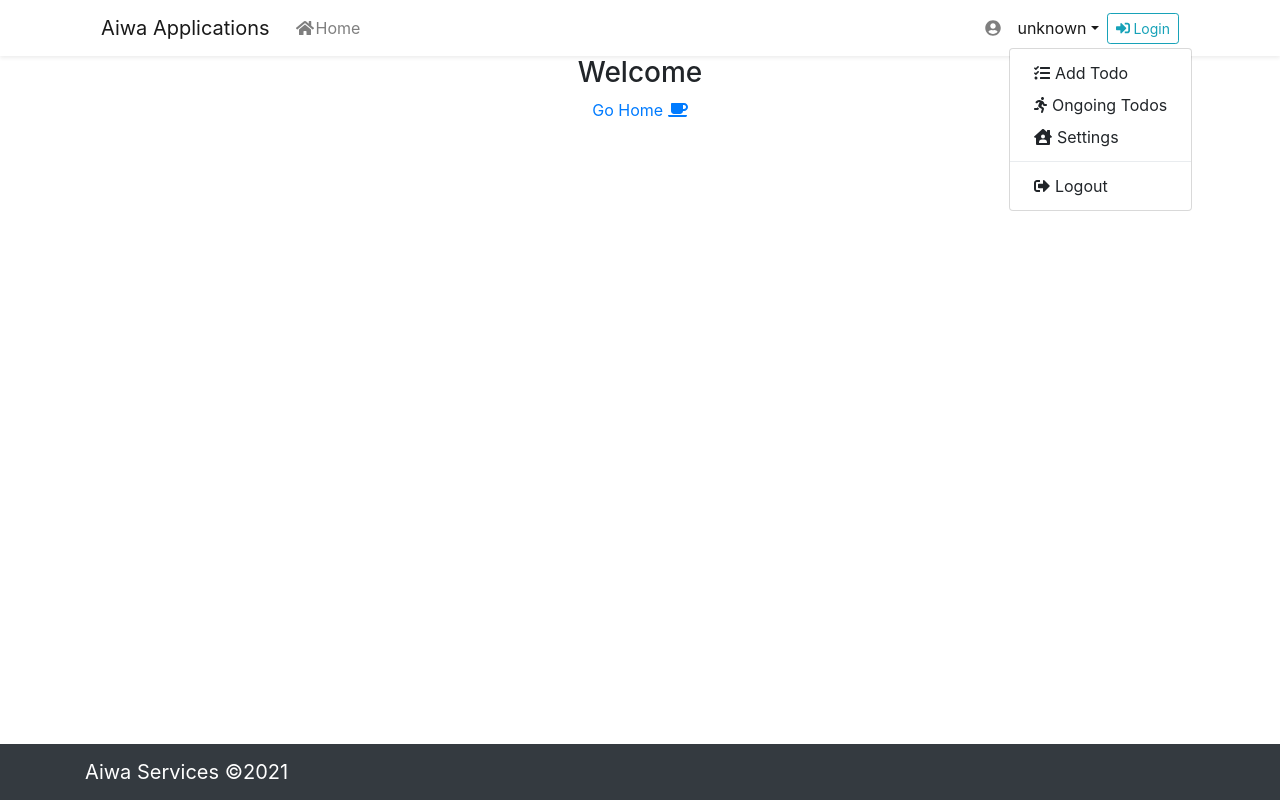
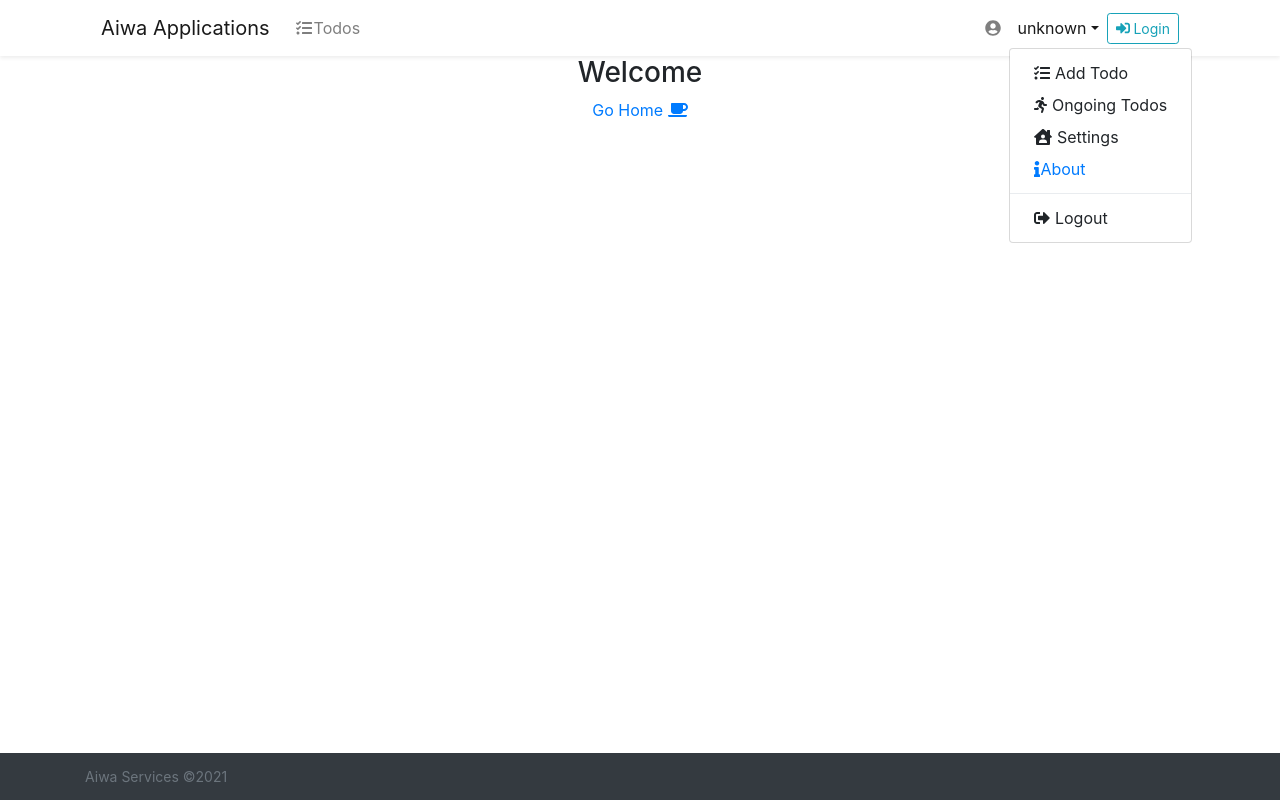
Before and after one commit to 47leonel-wabo/todo-app, a React (Create React App) app in the folder todo-app-frontend/: page / in a window 1280 px wide. Both pictures are taken after a click on the button "unknown". Built offline with nearby package versions, Linux system fonts and the light colour scheme.

Commit message:
Code refactoring

```diff
--- a/todo-app-frontend/src/components/parts/FooterComponent.jsx
+++ b/todo-app-frontend/src/components/parts/FooterComponent.jsx
@@ -7,7 +7,7 @@ class FooterComponent extends React.Component {
             <div className="footerComponent">
                 <Navbar fixed="bottom" expand="lg" variant="light" bg="dark">
                     <Container>
-                        <Navbar.Brand style={{color: "white"}}>Aiwa Services &copy;2021</Navbar.Brand>
+                        <Navbar.Brand className="text-muted" style={{color: "white", fontSize: "14px"}}>Aiwa Services &copy;2021</Navbar.Brand>
                     </Container>
                 </Navbar>
             </div>
--- a/todo-app-frontend/src/components/parts/HeaderComponent.jsx
+++ b/todo-app-frontend/src/components/parts/HeaderComponent.jsx
@@ -3,7 +3,7 @@ import {Form, Nav, Navbar, NavDropdown} from "react-bootstrap"
 import {Link} from "react-router-dom"
 import {
     faHome,
-    faHouseUser,
+    faHouseUser, faInfo,
     faRunning,
     faSignInAlt,
     faSignOutAlt,
@@ -31,7 +31,7 @@ class HeaderComponent extends React.Component {
                         <Navbar.Collapse id="basic-navbar-nav">
                             <Nav className="mr-auto">
                                 <Link className="nav-link" to="/home">
-                                    <FontAwesomeIcon icon={faHome} style={{margin: "0 2px"}}/>Home
+                                    <FontAwesomeIcon icon={faTasks} style={{margin: "0 2px"}}/>Todos
                                 </Link>
                             </Nav>
                             <Nav className="ml-auto">
@@ -44,6 +44,11 @@ class HeaderComponent extends React.Component {
                                     </NavDropdown.Item>
                                     <NavDropdown.Item>
                                         <FontAwesomeIcon icon={faHouseUser}/> Settings
+                                    </NavDropdown.Item>
+                                    <NavDropdown.Item>
+                                        <Link className="nav-item" to="/home">
+                                            <FontAwesomeIcon icon={faInfo}/>About
+                                        </Link>
                                     </NavDropdown.Item>
                                     <NavDropdown.Divider/>
                                     <NavDropdown.Item href="#">
```
Also changed, not shown: 1 other file (tests, documents, lock files or other folders).
